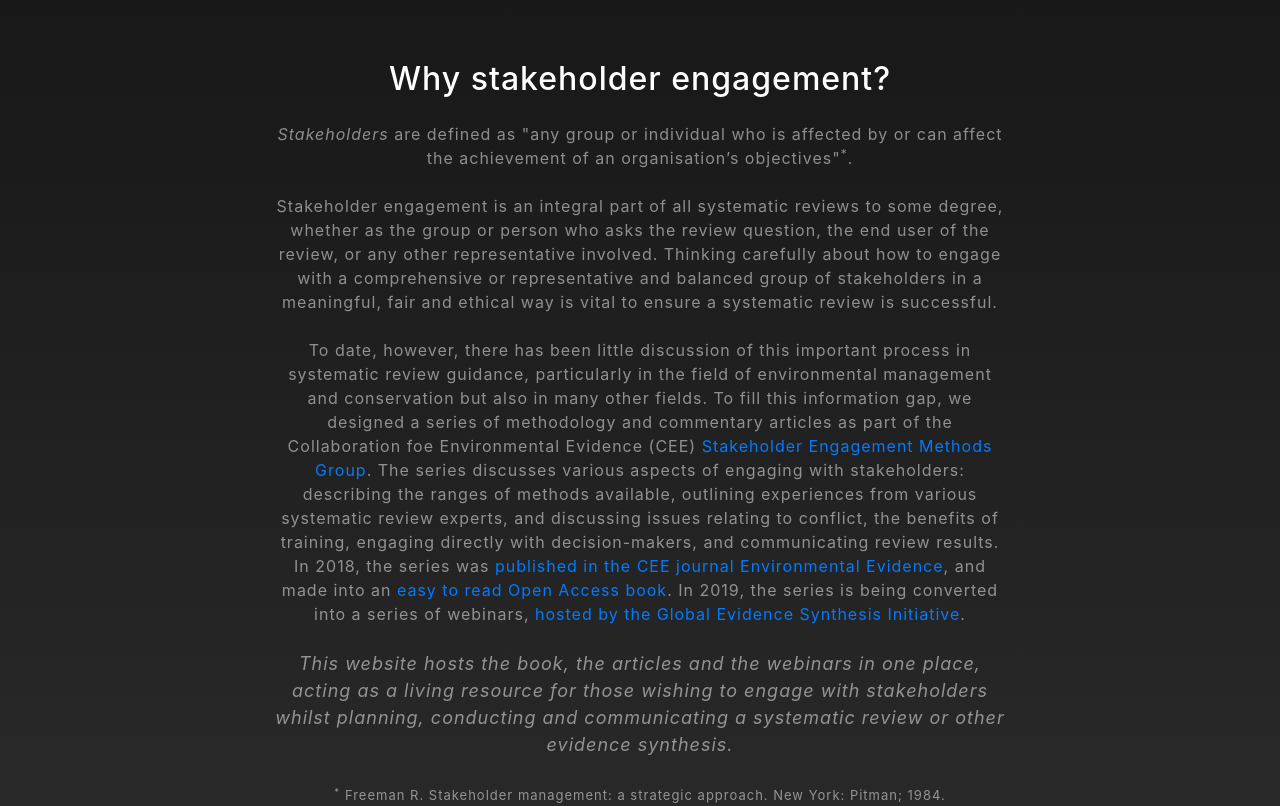
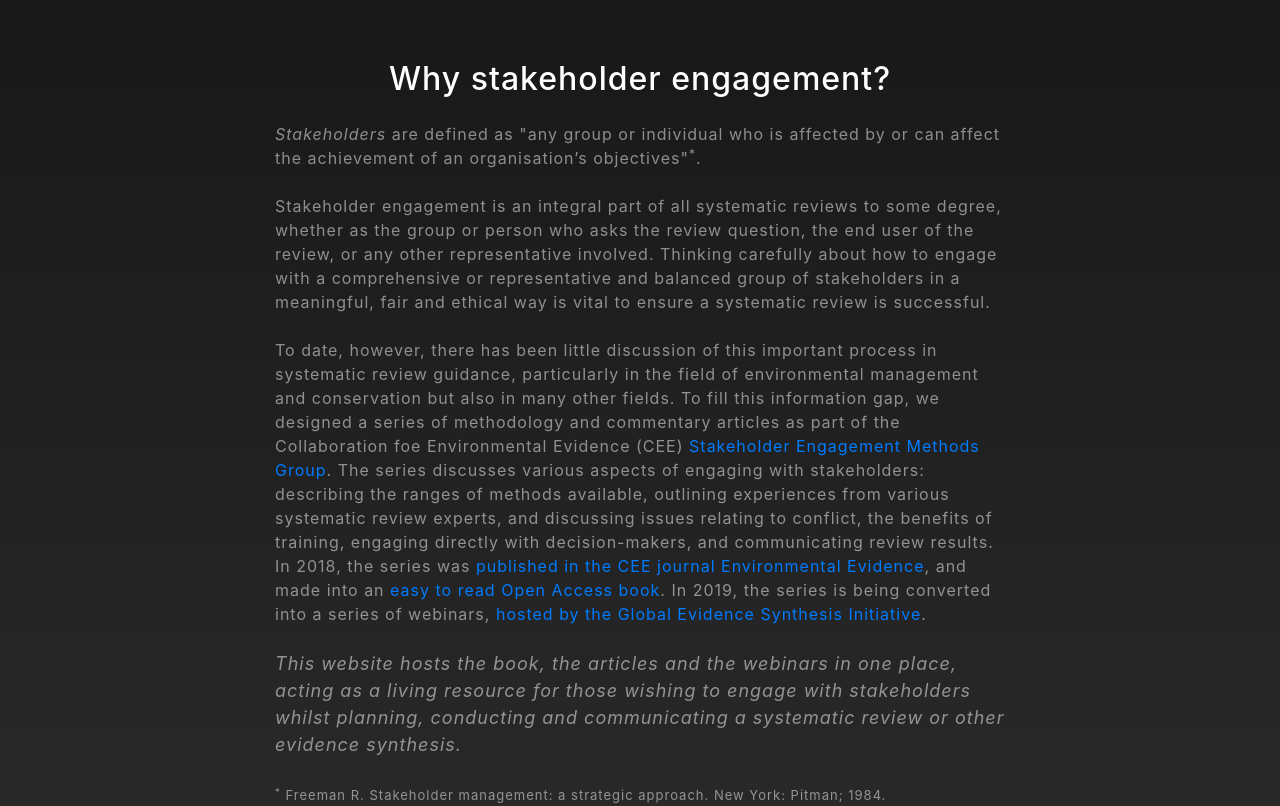
Before and after one commit to stakeholdersandsynthesis/stakeholdersandsynthesis.github.io, a website with bundled scripts: page index.html in a window 1280 px wide. Shown: the part 900-1706 px from the top of the page. Built offline with nearby package versions, Linux system fonts and the light colour scheme.

Commit message:
align left

```diff
--- a/index.html
+++ b/index.html
@@ -69,7 +69,7 @@
       <div class="row">
         <div class="col-lg-8 mx-auto">
           <h2 class="text-white mb-4">Why stakeholder engagement?</h2>
-          <p class="text-white-50">
+          <p class="text-white-50" align="left">
           <i>Stakeholders</i> are defined as "any group or individual who is affected by or can affect the achievement of an organisation’s objectives"<sup>*</sup>.<br><br>
           Stakeholder engagement is an integral part of all systematic reviews to some degree, whether as the group or person who asks the review question, the end user of the review, or any other representative involved. Thinking carefully about how to engage with a comprehensive or representative and balanced group of stakeholders in a meaningful, fair and ethical way is vital to ensure a systematic review is successful.<br><br>
           To date, however, there has been little discussion of this important process in systematic review guidance, particularly in the field of environmental management and conservation but also in many other fields. To fill this information gap, we designed a series of methodology and commentary articles as part of the Collaboration foe Environmental Evidence (CEE) <a href="http://www.environmentalevidence.org/method-groups/stakeholder-engagement-methods-group">Stakeholder Engagement Methods Group</a>. The series discusses various aspects of engaging with stakeholders: describing the ranges of methods available, outlining experiences from various systematic review experts, and discussing issues relating to conflict, the benefits of training, engaging directly with decision-makers, and communicating review results. In 2018, the series was <a href="https://www.biomedcentral.com/collections/SESRM?SkipCache=true">published in the CEE journal Environmental Evidence</a>, and made into an <a href="http://eviem.se/wp-content/uploads/2018/05/SRbookAll.pdf">easy to read Open Access book</a>. In 2019, the series is being converted into a series of webinars, <a href="http://www.gesiinitiative.com/gesi-webinars/gesi">hosted by the Global Evidence Synthesis Initiative</a>.<br>
```
